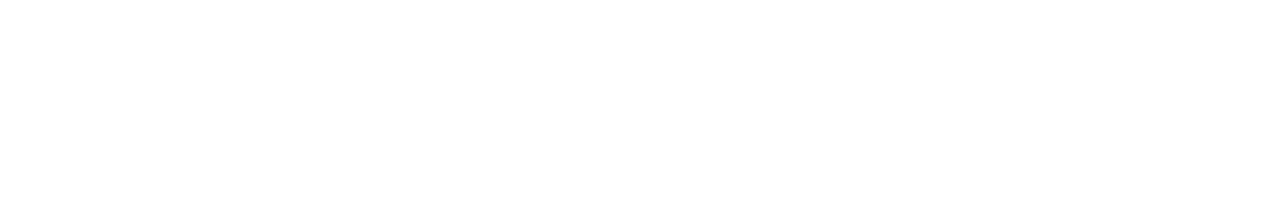
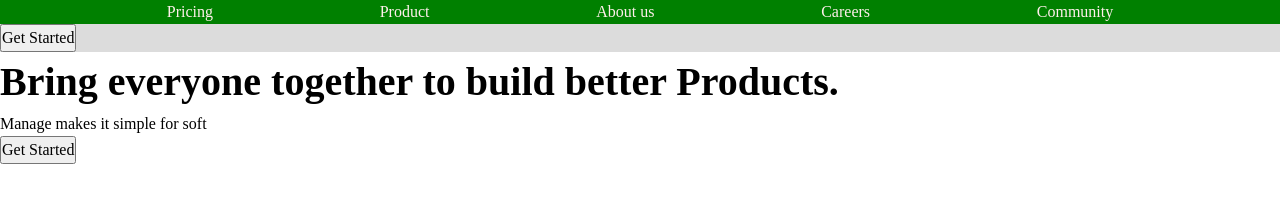
Before and after one commit to uzairahmed2126/responsive-page, a plain HTML site: page index.html in a window 1280 px wide. Drawn offline with Linux system fonts and the light colour scheme.

Commit message:
Add some html

```diff
--- a/css/style.css
+++ b/css/style.css
@@ -143,3 +143,19 @@ svg {
 .fs-400 {font-size: var(--fs-400);}
 .fs-500 {font-size: var(--fs-500);}
 .fs-600 {font-size: var(--fs-600);}
+
+.primary-header {
+  background-color: gainsboro;
+}
+.nav-list {
+  background-color: green;
+  display: flex;
+  flex-direction: row;
+  justify-content: space-evenly;
+
+}
+li a{
+  text-decoration: none;
+  text-decoration-line: none;
+  color: var(--clr-accent-100);
+}
--- a/index.html
+++ b/index.html
@@ -0,0 +1,45 @@
+<!DOCTYPE html>
+<html lang="en">
+
+<head>
+    <meta charset="UTF-8">
+    <meta http-equiv="X-UA-Compatible" content="IE=edge">
+    <meta name="viewport" content="width=device-width, initial-scale=1.0">
+    <title>Vite App</title>
+    <link rel="stylesheet" href="../css/style.css">
+</head>
+
+<body>
+    <header class="primary-header">
+        <div class="container">
+            <a href="#"><img src="" alt=""></a>
+            <nav class="primary-navigation">
+                <ul role="list" class="nav-list">
+                    <li><a href="#">Pricing</a></li>
+                    <li><a href="#">Product</a></li>
+                    <li><a href="#">About us</a></li>
+                    <li><a href="#">Careers</a></li>
+                    <li><a href="#">Community</a></li>
+                </ul>
+            </nav>
+            <button class="button">Get Started</button>
+        </div>
+    </header>
+    <main>
+        <section>
+            <div class="container">
+                <div class="even-columns">
+                    <div>
+                        <h1 class="fs-primary-heading fw-bold">Bring everyone together to build better Products.</h1>
+                        <p>Manage makes it simple for soft</p>
+                        <button class="button">Get Started</button>
+                    </div>
+                    <div></div>
+                </div>
+            </div>
+        </section>
+    </main>
+    <script src="./js/main.js" type="module"></script>
+</body>
+
+</html>
```
Also changed, not shown: js/main.js (added).
